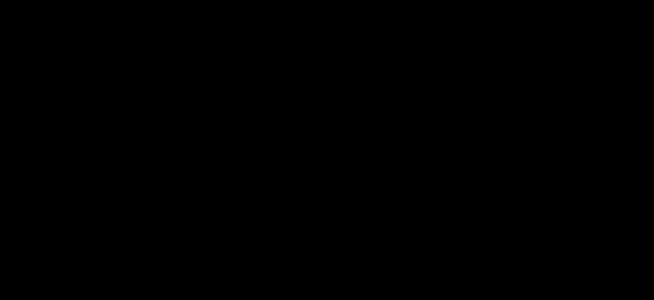
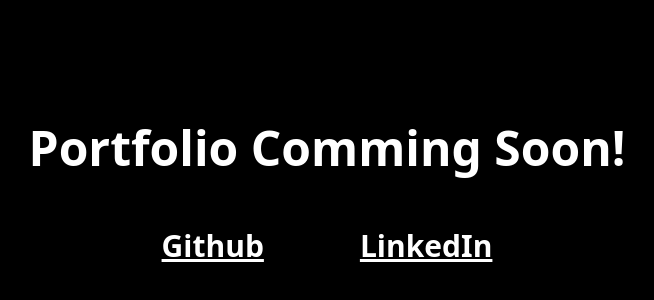
Before and after one commit to UzairProg/uzair.codes, a React (Vite) app: page / in a window 1280 px wide. Shown: the part 206-506 px from the top of the page, without its empty margins (313-967 px from the left). Built offline with nearby package versions, Linux system fonts and the light colour scheme.

Commit message:
Update App component to display "Portfolio Coming Soon!" message with links to GitHub and LinkedIn

```diff
--- a/src/App.jsx
+++ b/src/App.jsx
@@ -5,8 +5,12 @@
   return (
     <>
       <Layout>
-        <div className='bg-bg h-screen w-full'>
-          hello world
+        <div className='bg-bg h-screen w-full flex justify-center items-center flex-col'>
+          <h1 className='text-white text-2xl md:text-5xl font-bold'>Portfolio Comming Soon!</h1>
+          <div className='mt-10 flex gap-24 text-xl md:text-3xl font-bold'>
+            <a href="https://github.com/UzairProg" target='_blank' className='text-white underline mt-4 block text-center'>Github</a>
+            <a href="https://www.linkedin.com/in/uzair-md" target='_blank' className='text-white underline mt-4 block text-center'>LinkedIn</a>
+          </div>
         </div>
       </Layout>
     </>
```
